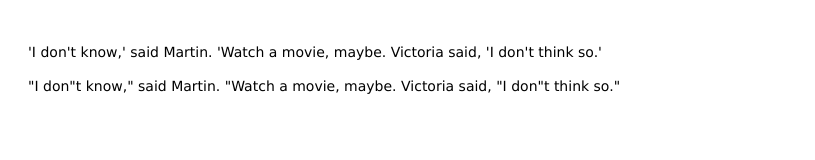
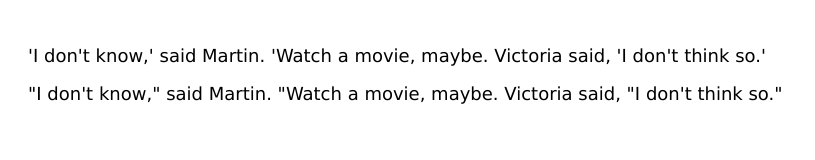
Before and after one commit to ldokov1978/js2_4, a plain HTML site: page index.html in a window 1280 px wide. Shown: the whole page, without its empty margins (0-815 px from the left). Drawn offline with Linux system fonts and the light colour scheme.

Commit message:
Обновлена строка замены

```diff
--- a/css/style.css
+++ b/css/style.css
@@ -1,6 +1,6 @@
 .main {
   padding: 20px;
   font-family: Verdana;
-  font-size: 14px;
+  font-size: 18px;
   line-height: 20px;
 }
--- a/js/script.js
+++ b/js/script.js
@@ -3,7 +3,7 @@ window.onload = () => {
   const text = "'I don't know,' said Martin. 'Watch a movie, maybe. Victoria said, 'I don't think so.'";
   const sourceText = document.querySelector('.sourceText');
   const tergetText = document.querySelector('.targetText');
-  const modifyText = text.replace(/'/gm, "\"");
+  const modifyText = text.replace(/\B[^\w\s,.]/gm, "\"");
   sourceText.innerHTML = `<p>${text}</p>`;
   tergetText.innerHTML = `<p>${modifyText}</p>`;
 };
```
